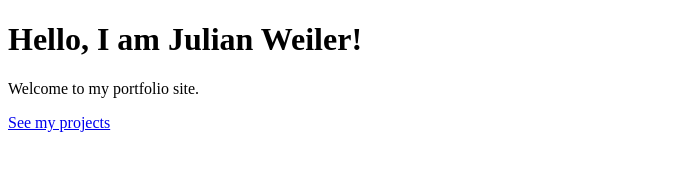
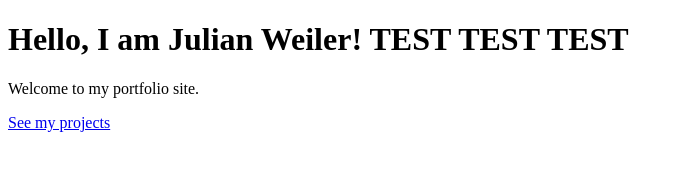
Before and after one commit to weilerjulian/weilerjulian.github.io, a plain HTML site: page index.html in a window 1280 px wide. Shown: the whole page, without its empty margins (0-684 px from the left). Drawn offline with Linux system fonts and the light colour scheme.

Commit message:
Test commit

```diff
--- a/index.html
+++ b/index.html
@@ -5,7 +5,7 @@
     <title>My Portfolio</title>
 </head>
 <body>
-    <h1>Hello, I am Julian Weiler!</h1>
+    <h1>Hello, I am Julian Weiler! TEST TEST TEST</h1>
     <p>Welcome to my portfolio site.</p>
     <a href="projects.html">See my projects</a>
 </body>
```
